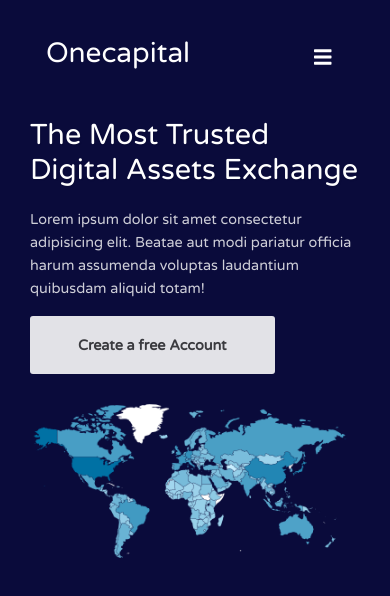
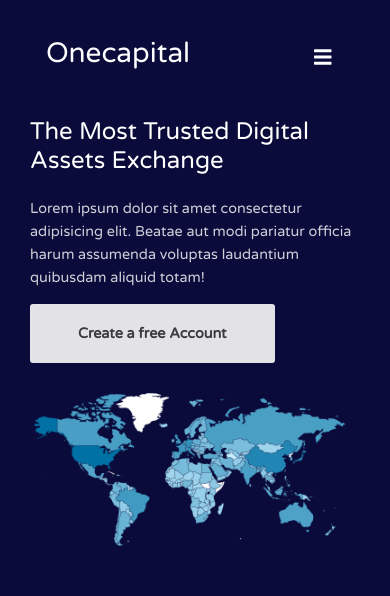
Before and after one commit to Achilles45/onecapital, a Vue app: page / in a window 390 px wide. Shown: the top 596 px of the page. Built offline with nearby package versions, Linux system fonts and the light colour scheme.

Commit message:
Css fix for heaing in mobile

```diff
--- a/src/components/Banner.vue
+++ b/src/components/Banner.vue
@@ -188,10 +188,10 @@ export default {
     .hero-section{
         padding-top: 2rem !important;
         h1{
-            font-size: 1.8rem;
+            font-size: 1.5rem;
         }
         p{
-            font-size: .85rem;
+            font-size: .82rem;
         }
     }
     .map{
--- a/src/styles/_reset.scss
+++ b/src/styles/_reset.scss
@@ -8,7 +8,8 @@
 }
 body{
     font-family: 'Varela Round' !important;
-    overflow-x: hidden;
+    overflow-x: hidden !important;
+    width: 100vw !important;
 }
 ul{
     list-style: none;
```
